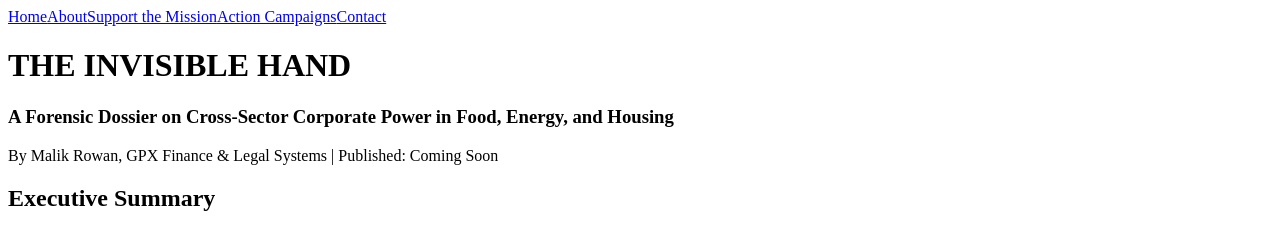
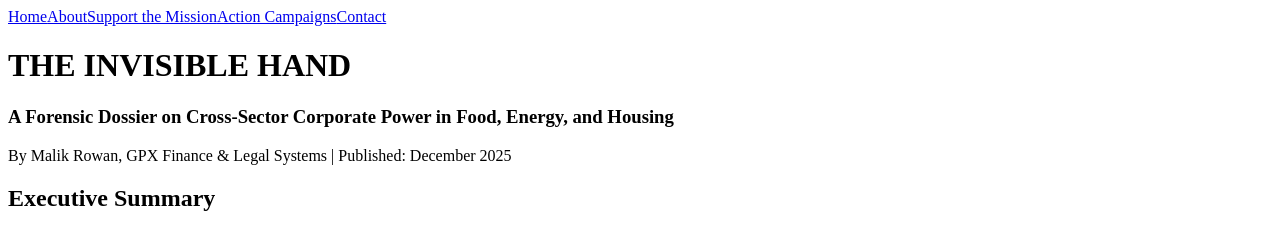
Before and after one commit to EliteArtists/greedpeaceX-website, a React (Vite) app: page /report/invisible-hand in a window 1280 px wide. Shown: the top 231 px of the page. Built offline with nearby package versions, Linux system fonts and the light colour scheme; no server answers; the database is empty.

Commit message:
Update ReportPage.jsx

```diff
--- a/src/ReportPage.jsx
+++ b/src/ReportPage.jsx
@@ -318,7 +318,7 @@ function ReportPage({ reportComponent }) {
             header = {
                 title: "THE INVISIBLE HAND",
                 subtitle: "A Forensic Dossier on Cross-Sector Corporate Power in Food, Energy, and Housing",
-                byline: "By Malik Rowan, GPX Finance & Legal Systems | Published: Coming Soon"
+                byline: "By Malik Rowan, GPX Finance & Legal Systems | Published: December 2025"
             };
             petitionSlug = 'invisiblehand';
             // Use the imported component
```
